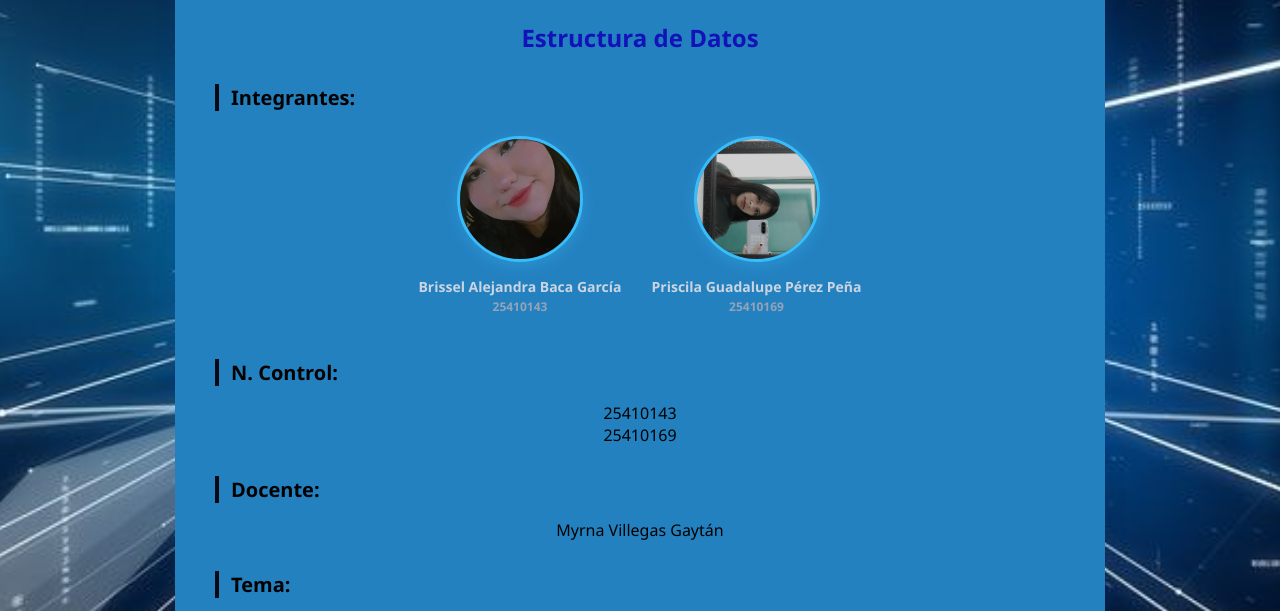
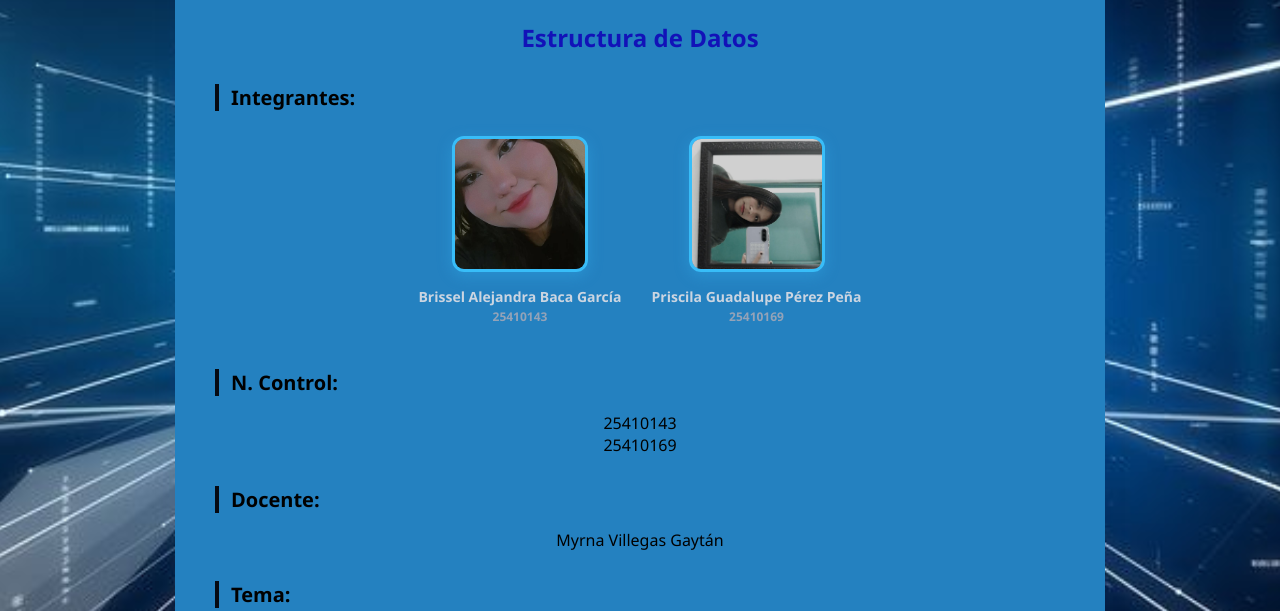
Before and after one commit to PriscilaPerez20/metodos-busqueda, a plain HTML site: page index.html in a window 1280 px wide. Shown: the part 163-774 px from the top of the page. Drawn offline with Linux system fonts and the light colour scheme.

Commit message:
Refactor CSS styles for layout and design

```diff
--- a/estilos.css
+++ b/estilos.css
@@ -159,10 +159,10 @@ a:hover {
     font-weight: bold;
 }
 .foto-perfil {
-    width: 120px;
-    height: 120px;
-    border-radius: 50%; /* Hace la foto redonda */
-    object-fit: cover;  /* Evita que se deforme o salga gigante */
-    border: 3px solid #38bdf8; /* Borde neón */
+    width: 130px;
+    height: 130px;
+    border-radius: 12px; /* Esquinas ligeramente redondeadas estilo cuadrado moderno */
+    object-fit: cover;  /* Evita que la foto se deforme */
+    border: 3px solid #38bdf8; /* Tu borde neón brillante */
     box-shadow: 0 4px 15px rgba(56, 189, 248, 0.3);
 }
```
